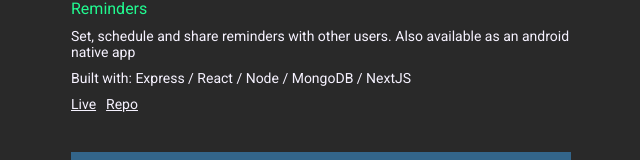
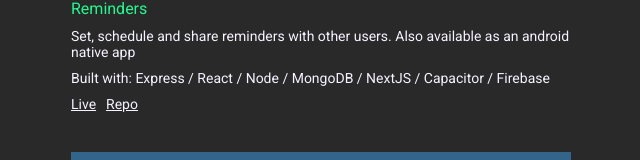
Before and after one commit to Marpace/pablo-portfolio, a Next.js app: page /projects in a window 1280 px wide. Shown: the part 342-502 px from the top of the page, without its empty margins (319-959 px from the left). Built offline with nearby package versions, Linux system fonts and the light colour scheme.

Commit message:
update reminder app project description

```diff
--- a/src/app/Data.js
+++ b/src/app/Data.js
@@ -4,7 +4,7 @@ export const projects = [
     mobileSrc: "images/projects/reminder-app-mobile.png",
     projectTitle: "Reminders",
     projectDescription: "Set, schedule and share reminders with other users. Also available as an android native app",
-    builtWith: "Express / React / Node / MongoDB / NextJS",
+    builtWith: "Express / React / Node / MongoDB / NextJS / Capacitor / Firebase",
     projectLive: "https://discovery-reminder-app.vercel.app/",
     projectRepo: "https://github.com/Marpace/reminder-app",
     frontendRepo: "",
```
